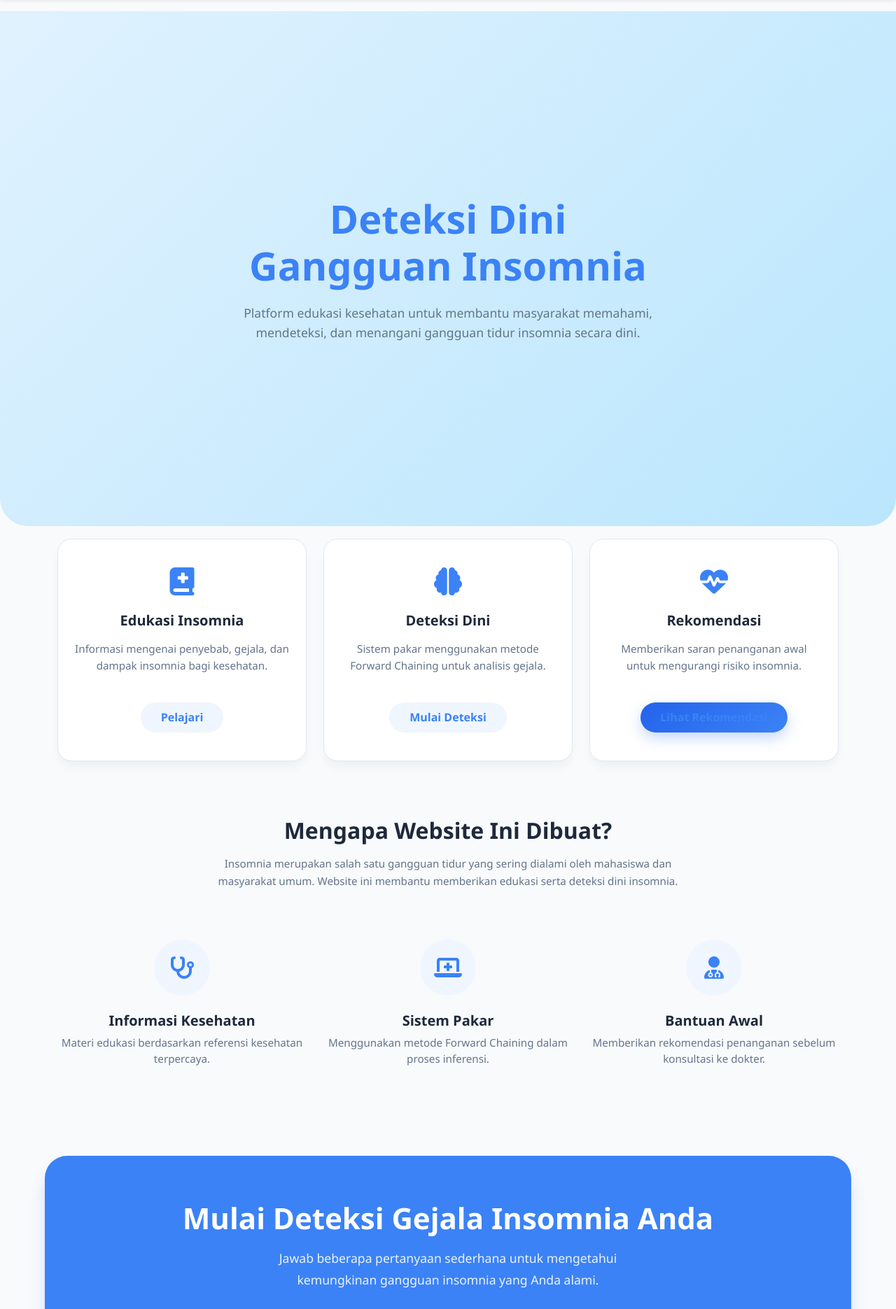
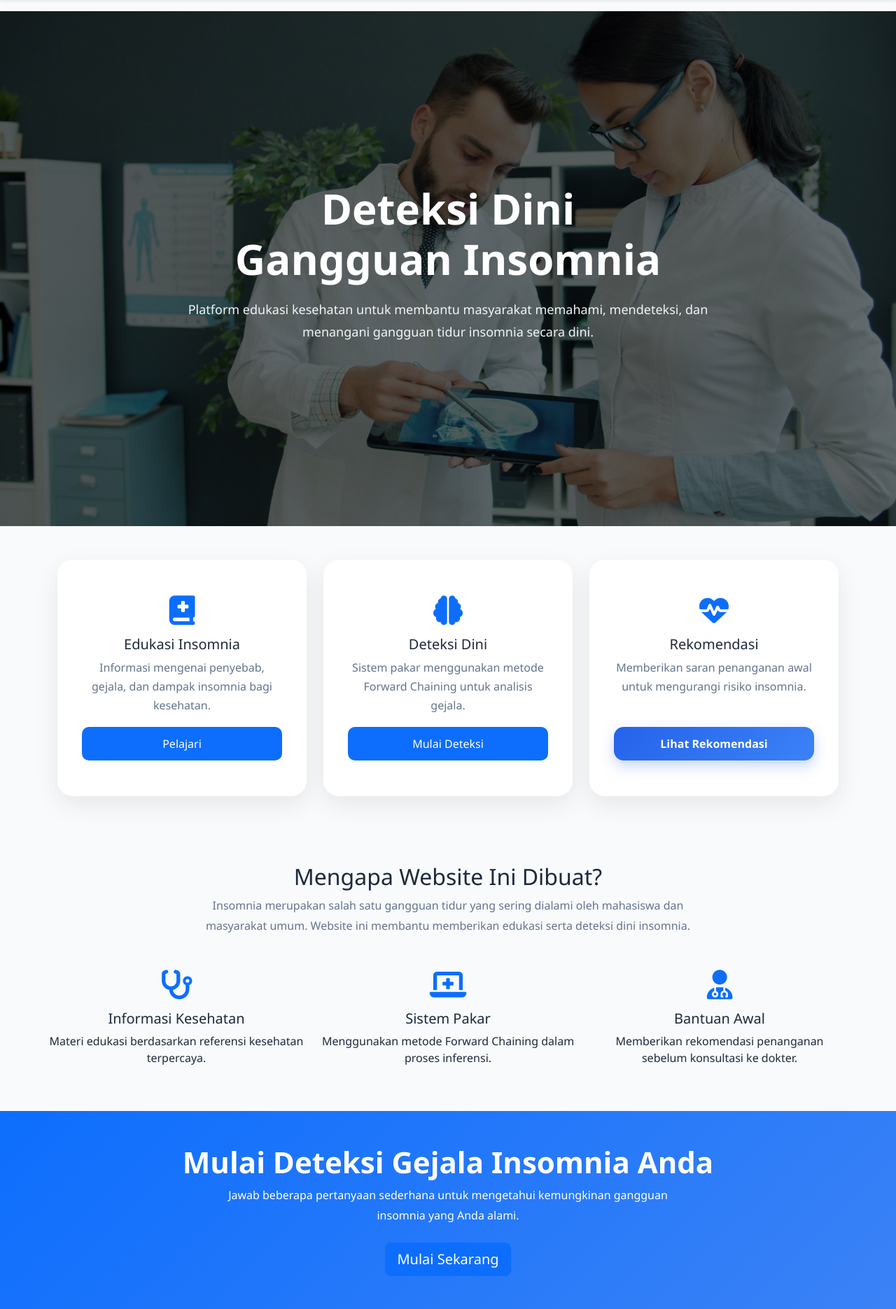
Before and after one commit to InnaPutri29/insomnia-expert-system, a Flask app: page / in a window 1280 px wide. Shown: the part 83-1954 px from the top of the page at 70% size. Run offline with Flask 3, Linux system fonts and the light colour scheme.

Commit message:
feat: create user home dashboard with educational information and detection access

```diff
--- a/templates/user/home.html
+++ b/templates/user/home.html
@@ -1,186 +1,12 @@
 {% extends "base.html" %} {% block content %}
 
-<style>
-  /* Variabel Tema Estetik Light Blue */
-  :root {
-    --primary-blue: #3b82f6;
-    --light-blue: #eff6ff;
-    --hover-blue: #2563eb;
-    --text-dark: #1e293b;
-    --text-muted: #64748b;
-  }
-
-  body {
-    color: var(--text-dark);
-  }
-
-  /* HERO SECTION */
-  .hero {
-    background: linear-gradient(135deg, #e0f2fe 0%, #bae6fd 100%);
-    padding: 100px 20px;
-    border-radius: 0 0 2.5rem 2.5rem;
-    margin-bottom: 4rem;
-    text-align: center;
-  }
-
-  .hero h1 {
-    font-weight: 800;
-    color: var(--primary-blue);
-    margin-bottom: 1.2rem;
-    font-size: clamp(2rem, 5vw, 3.5rem); /* Ukuran teks responsif */
-    line-height: 1.2;
-  }
-
-  .hero p {
-    color: var(--text-muted);
-    font-size: 1.1rem;
-    max-width: 650px;
-    margin: 0 auto;
-    line-height: 1.6;
-  }
-
-  /* INFO BOX CARDS */
-  .info-card {
-    background: #ffffff;
-    padding: 2.5rem 1.5rem;
-    border-radius: 1.25rem;
-    box-shadow: 0 10px 15px -3px rgba(0, 0, 0, 0.05);
-    transition: transform 0.3s ease, box-shadow 0.3s ease;
-    height: 100%;
-    display: flex;
-    flex-direction: column;
-    align-items: center;
-    border: 1px solid #e2e8f0;
-  }
-
-  .info-card:hover {
-    transform: translateY(-8px);
-    box-shadow: 0 20px 25px -5px rgba(59, 130, 246, 0.15);
-    border-color: var(--light-blue);
-  }
-
-  .info-card i {
-    font-size: 2.5rem;
-    color: var(--primary-blue);
-    margin-bottom: 1.5rem;
-  }
-
-  .info-card h5 {
-    font-weight: 700;
-    margin-bottom: 1rem;
-    color: var(--text-dark);
-  }
-
-  .info-card p {
-    color: var(--text-muted);
-    flex-grow: 1;
-    font-size: 0.95rem;
-    line-height: 1.6;
-  }
-
-  .info-btn, .fitur-btn {
-    margin-top: 1.5rem;
-    padding: 0.6rem 1.8rem;
-    border-radius: 9999px;
-    background-color: var(--light-blue);
-    color: var(--primary-blue);
-    font-weight: 600;
-    text-decoration: none;
-    transition: all 0.3s ease;
-  }
-
-  .info-btn:hover, .fitur-btn:hover {
-    background-color: var(--primary-blue);
-    color: #ffffff;
-  }
-
-  /* WHY CHOOSE US SECTION */
-  .why-section {
-    padding: 5rem 0;
-  }
-
-  .why-section h2 {
-    font-weight: 800;
-    color: var(--text-dark);
-  }
-
-  .section-desc {
-    color: var(--text-muted);
-    max-width: 700px;
-    margin: 1rem auto 3rem auto;
-    line-height: 1.6;
-  }
-
-  .why-section .icon {
-    font-size: 2rem;
-    color: var(--primary-blue);
-    background: var(--light-blue);
-    width: 80px;
-    height: 80px;
-    line-height: 80px;
-    border-radius: 50%;
-    margin-bottom: 1.5rem;
-    display: inline-block;
-  }
-
-  .why-section h5 {
-    font-weight: 700;
-  }
-
-  .why-section p {
-    color: var(--text-muted);
-    font-size: 0.95rem;
-  }
-
-  /* CALL TO ACTION */
-  .cta-section {
-    padding: 4rem 20px;
-    background: var(--primary-blue);
-    color: white;
-    border-radius: 2rem;
-    margin: 2rem auto 5rem auto;
-    max-width: 90%;
-    box-shadow: 0 20px 25px -5px rgba(59, 130, 246, 0.3);
-  }
-
-  .cta-section h2 {
-    font-weight: 800;
-    margin-bottom: 1rem;
-    color: white;
-  }
-
-  .cta-section p {
-    opacity: 0.9;
-    margin-bottom: 2.5rem;
-    font-size: 1.1rem;
-    max-width: 600px;
-    margin-left: auto;
-    margin-right: auto;
-  }
-
-  .cta-section .btn-primary {
-    background-color: white;
-    color: var(--primary-blue);
-    border: none;
-    font-weight: 700;
-    padding: 0.8rem 2.5rem;
-    border-radius: 9999px;
-    transition: transform 0.3s ease, box-shadow 0.3s ease;
-  }
-
-  .cta-section .btn-primary:hover {
-    transform: scale(1.05);
-    background-color: #f8fafc;
-    box-shadow: 0 10px 15px -3px rgba(0, 0, 0, 0.1);
-  }
-</style>
-
-<section class="hero">
-  <div class="container hero-content">
+<section class="hero py-4 py-md-5">
+  <div class="container hero-content px-3 px-md-0">
     <h1>
-      Deteksi Dini <br />
+      Deteksi Dini <br class="d-none d-md-block" />
       Gangguan Insomnia
     </h1>
+
     <p>
       Platform edukasi kesehatan untuk membantu masyarakat memahami, mendeteksi,
       dan menangani gangguan tidur insomnia secara dini.
@@ -188,38 +14,46 @@
   </div>
 </section>
 
-<section class="info-box container">
-  <div class="row text-center g-4">
-    <div class="col-md-4">
-      <div class="info-card">
-        <i class="fa-solid fa-book-medical"></i>
+<section class="info-box container my-4 my-md-5">
+  <div class="row text-center">
+    <div class="col-12 col-md-4 mb-4 mb-md-0">
+      <div class="info-card h-100 d-flex flex-column justify-content-between">
+        <div>
+          <i class="fa-solid fa-book-medical mt-3 mb-3"></i>
           <h5>Edukasi Insomnia</h5>
           <p>
-          Informasi mengenai penyebab, gejala, dan dampak insomnia bagi kesehatan.
+            Informasi mengenai penyebab, gejala, dan dampak insomnia bagi
+            kesehatan.
           </p>
-        <a href="{{ url_for('edukasi') }}" class="info-btn">Pelajari</a>
+        </div>
+        <a href="{{ url_for('edukasi') }}" class="info-btn mt-auto mb-3">Pelajari</a>
       </div>
     </div>
 
-    <div class="col-md-4">
-      <div class="info-card">
-        <i class="fa-solid fa-brain"></i>
+    <div class="col-12 col-md-4 mb-4 mb-md-0">
+      <div class="info-card h-100 d-flex flex-column justify-content-between">
+        <div>
+          <i class="fa-solid fa-brain mt-3 mb-3"></i>
           <h5>Deteksi Dini</h5>
           <p>
-          Sistem pakar menggunakan metode Forward Chaining untuk analisis gejala.
+            Sistem pakar menggunakan metode Forward Chaining untuk analisis
+            gejala.
           </p>
-        <a href="{{ url_for('deteksi') }}" class="info-btn">Mulai Deteksi</a>
+        </div>
+        <a href="{{ url_for('deteksi') }}" class="info-btn mt-auto mb-3">Mulai Deteksi</a>
       </div>
     </div>
 
-    <div class="col-md-4">
-      <div class="info-card">
-        <i class="fa-solid fa-heart-pulse"></i>
+    <div class="col-12 col-md-4 mb-4 mb-md-0">
+      <div class="info-card h-100 d-flex flex-column justify-content-between">
+        <div>
+          <i class="fa-solid fa-heart-pulse mt-3 mb-3"></i>
           <h5>Rekomendasi</h5>
           <p>
             Memberikan saran penanganan awal untuk mengurangi risiko insomnia.
           </p>
-        <a href="{{ url_for('rekomendasi') }}" class="fitur-btn">
+        </div>
+        <a href="{{ url_for('rekomendasi') }}" class="fitur-btn mt-auto mb-3">
           Lihat Rekomendasi
         </a>
       </div>
@@ -227,30 +61,31 @@
   </div>
 </section>
 
-<section class="why-section">
-  <div class="container text-center">
+<section class="why-section py-4 py-md-5">
+  <div class="container text-center px-3 px-md-0">
     <h2>Mengapa Website Ini Dibuat?</h2>
+
     <p class="section-desc">
       Insomnia merupakan salah satu gangguan tidur yang sering dialami oleh
       mahasiswa dan masyarakat umum. Website ini membantu memberikan edukasi
       serta deteksi dini insomnia.
     </p>
 
-    <div class="row mt-5 g-4">
-      <div class="col-md-4">
-        <i class="fa-solid fa-stethoscope icon"></i>
+    <div class="row mt-4 mt-md-5">
+      <div class="col-12 col-md-4 mb-4 mb-md-0">
+        <i class="fa-solid fa-stethoscope icon mb-3"></i>
         <h5>Informasi Kesehatan</h5>
         <p>Materi edukasi berdasarkan referensi kesehatan terpercaya.</p>
       </div>
 
-      <div class="col-md-4">
-        <i class="fa-solid fa-laptop-medical icon"></i>
+      <div class="col-12 col-md-4 mb-4 mb-md-0">
+        <i class="fa-solid fa-laptop-medical icon mb-3"></i>
         <h5>Sistem Pakar</h5>
         <p>Menggunakan metode Forward Chaining dalam proses inferensi.</p>
       </div>
 
-      <div class="col-md-4">
-        <i class="fa-solid fa-user-doctor icon"></i>
+      <div class="col-12 col-md-4 mb-4 mb-md-0">
+        <i class="fa-solid fa-user-doctor icon mb-3"></i>
         <h5>Bantuan Awal</h5>
         <p>Memberikan rekomendasi penanganan sebelum konsultasi ke dokter.</p>
       </div>
@@ -258,13 +93,15 @@
   </div>
 </section>
 
-<section class="cta-section">
-  <div class="container text-center">
+<section class="cta-section py-4 py-md-5">
+  <div class="container text-center px-3 px-md-0">
     <h2>Mulai Deteksi Gejala Insomnia Anda</h2>
-    <p>
+
+    <p class="mb-4">
       Jawab beberapa pertanyaan sederhana untuk mengetahui kemungkinan gangguan
       insomnia yang Anda alami.
     </p>
+
     <a href="/deteksi" class="btn btn-primary btn-lg"> Mulai Sekarang </a>
   </div>
 </section>
```
Lines whose indentation alone changed are shown as unchanged.
